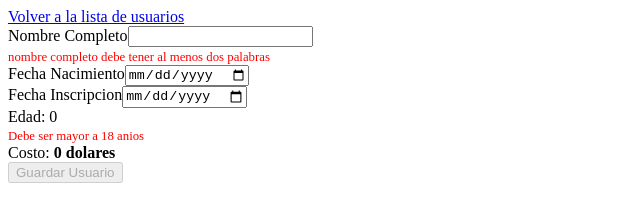
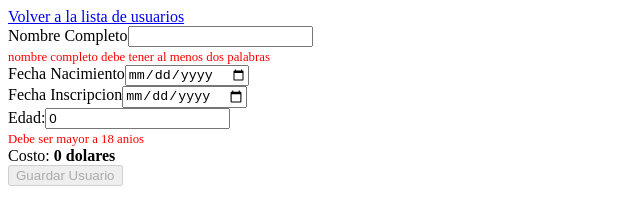
Before and after one commit to francomamani/registro-app, an Angular app: page /form in a window 1280 px wide. Shown: the top 198 px of the page, without its empty margins (0-640 px from the left). Built offline with nearby package versions, Linux system fonts and the light colour scheme.

Commit message:
registro de edad updated!

```diff
--- a/src/app/registro-form/registro-form.component.html
+++ b/src/app/registro-form/registro-form.component.html
@@ -20,9 +20,13 @@
     </div>
   </div>
   <div>
-    <label>Edad: {{ formGroup.get('edad')!!.value }}</label>
+    <label>Edad:</label>
+    <input type="number" formControlName="edad_input" required>
     <div *ngIf="this.formGroup.value.edad <= 18">
       <span class="required">Debe ser mayor a 18 anios</span>
+    </div>
+    <div *ngIf="this.formGroup.value.edad !== this.formGroup.value.edad_input">
+      <span class="required">La edad ingresada no coincide con la fecha de su nacimiento</span>
     </div>
   </div>
   <div>
@@ -32,6 +36,7 @@
     <button type="submit" [disabled]="!formGroup.valid ||
     this.formGroup.value.fecha_nacimiento > this.formGroup.value.fecha_inscripcion ||
     this.formGroup.value.edad <= 18 ||
+    this.formGroup.value.edad !== this.formGroup.value.edad_input ||
     this.formGroup.value.nombres.trim().split(' ').length < 2">Guardar Usuario</button>
   </div>
 </form>
--- a/src/app/registro-form/registro-form.component.ts
+++ b/src/app/registro-form/registro-form.component.ts
@@ -21,6 +21,7 @@ export class RegistroFormComponent implements OnInit {
       nombres: new FormControl('', Validators.required),
       fecha_nacimiento: new FormControl('', Validators.required),
       fecha_inscripcion: new FormControl('', Validators.required),
+      edad_input: new FormControl(0, Validators.required),
       edad: new FormControl(0, Validators.required),
       costo: new FormControl(0)
     });
```
